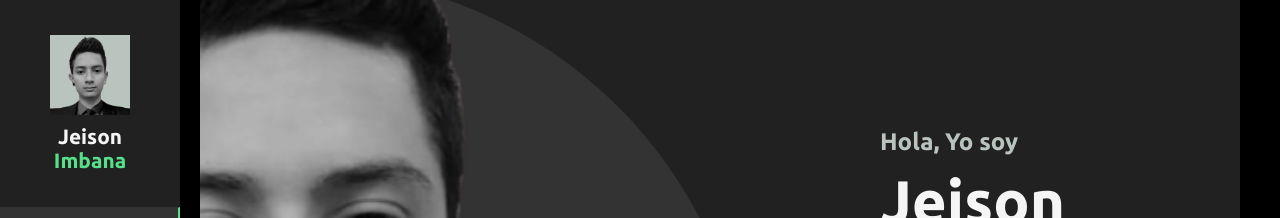
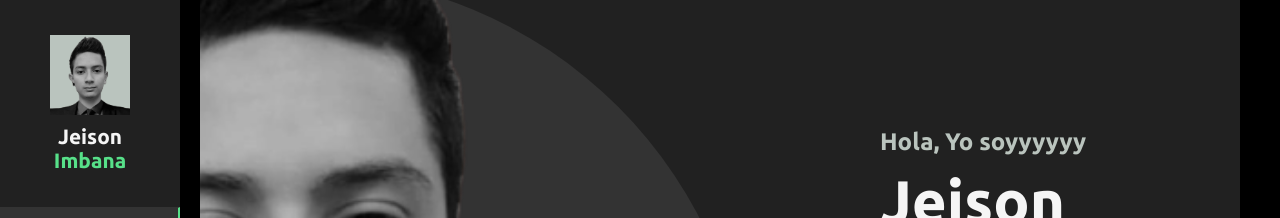
Before and after one commit to Imbana/portafolioJeisonimbana, a React (Create React App) app: page /home in a window 1280 px wide. Shown: the top 218 px of the page. Built offline with nearby package versions, Linux system fonts and the light colour scheme.

Commit message:
Commit  may V 1.5

```diff
--- a/src/pages/Home.jsx
+++ b/src/pages/Home.jsx
@@ -30,7 +30,7 @@ useEffect(() => {
             </div>
           </div>
           <div className="right">
-            <h2>Hola, Yo soy</h2>
+            <h2>Hola, Yo soyyyyyy</h2>
             <h1>Jeison Imbana</h1>
             <h3 className="itypeText">
               &#60;&nbsp;
```
